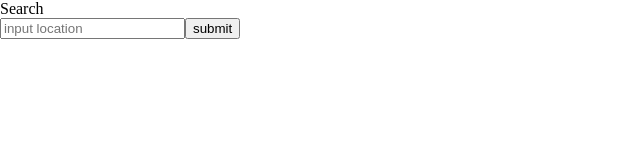
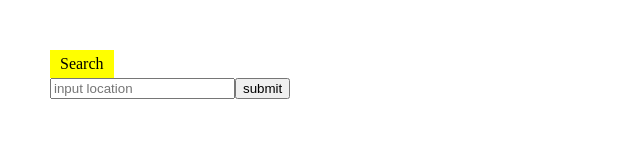
Before and after one commit to jffau/react-weather, a React app: page / in a window 1280 px wide. Shown: the whole page, without its empty margins (0-640 px from the left). Built offline with nearby package versions, Linux system fonts and the light colour scheme.

Commit message:
nav and container styles

```diff
--- a/app/index.css
+++ b/app/index.css
@@ -12,3 +12,44 @@ ul {
   padding: 0;
   font-weight: normal;
 }
+
+.container {
+  max-width: 1200px;
+  margin: 0 auto;
+  padding: 50px;
+}
+
+.row {
+  display: flex;
+  flex-direction: row;
+}
+
+.space-around {
+  justify-content: space-around;
+}
+
+.space-between {
+  justify-content: space-between;
+}
+.space-evenly {
+  justify-content: space-evenly;
+}
+
+/* nav */
+
+.nav {
+  flex-wrap: wrap;
+}
+
+ul {
+  padding: 0;
+}
+
+li {
+  list-style-type: none;
+}
+.nav li {
+  margin-right: 2rem;
+  background-color: yellow;
+  padding: 5px 10px;
+}
```
